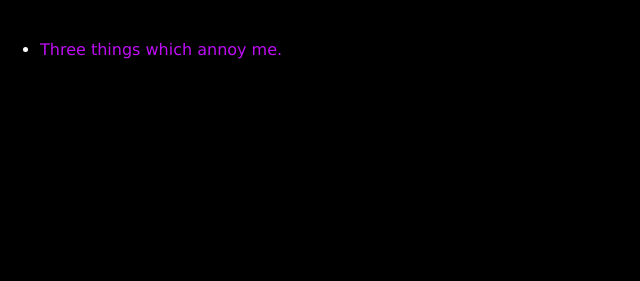
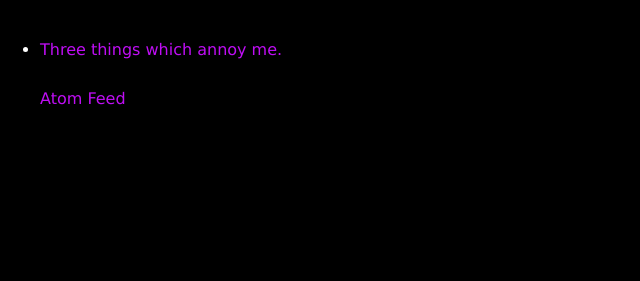
Before and after one commit to rjw1/randomness.org.uk, a Jekyll site: the page built from blog/index.md, in a window 1280 px wide. Shown: the top 281 px of the page, without its empty margins (0-640 px from the left). Built offline with Jekyll 4.4.1, drawn with Linux system fonts in a browser that asks for light colours; Markdown is read by kramdown in place of the engine named in the settings.

Commit message:
Explicit link to the atom feed.

```diff
--- a/blog/index.md
+++ b/blog/index.md
@@ -8,4 +8,6 @@ title: blog posts
   <a href="{{ post.url }}">{{ post.title }}</a>
   </li>
 {% endfor %}
+
 </ul>
+[Atom Feed](http://randomness.org.uk/atom.xml)
```
